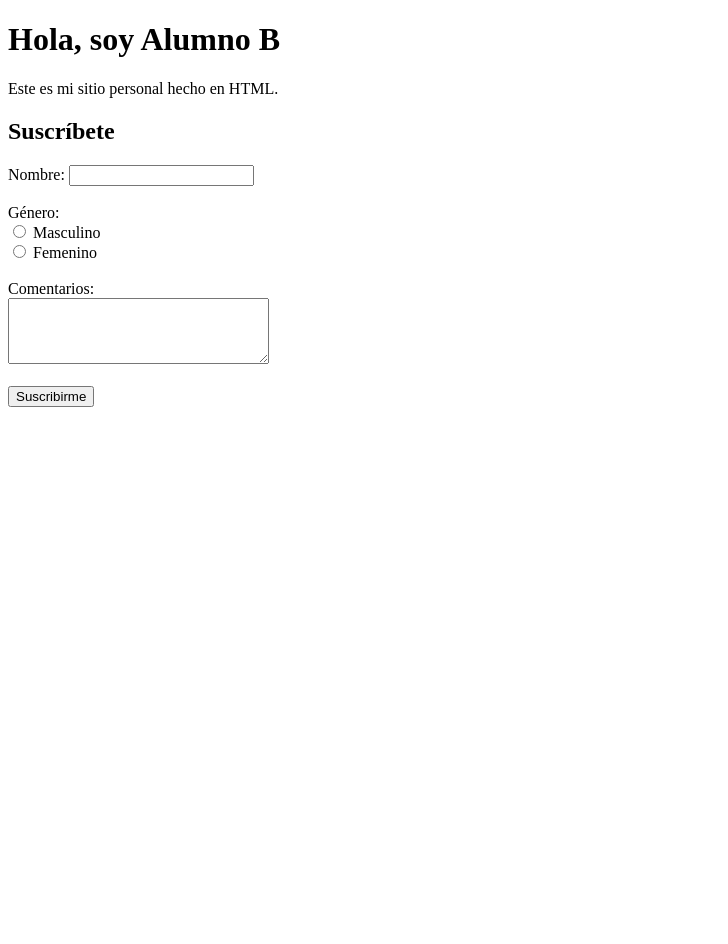
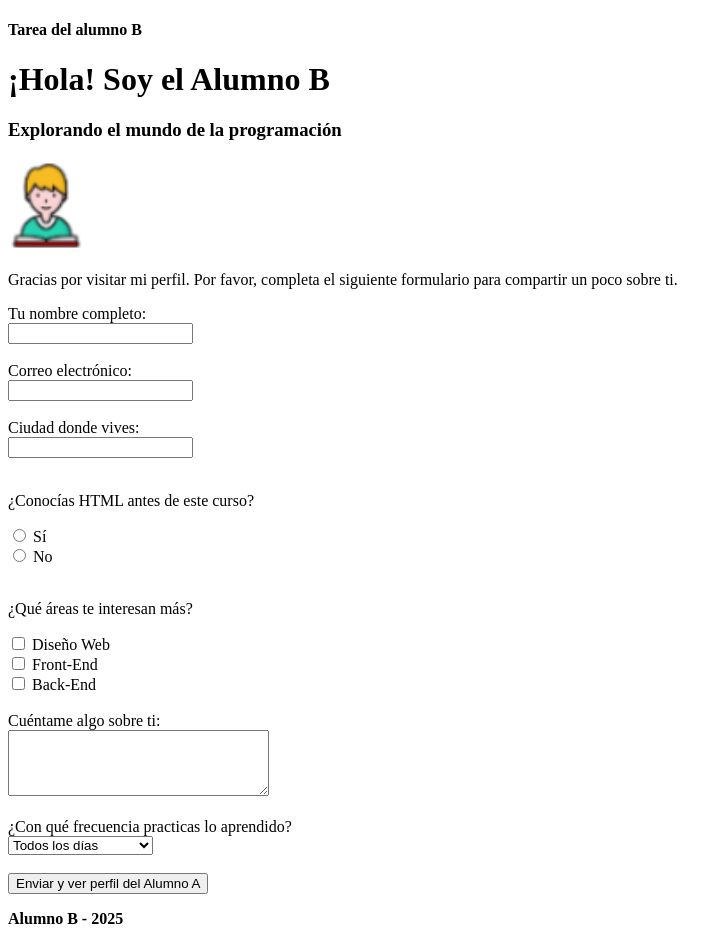
Before and after one commit to Hector2812/PrograWeb_Arrasco_Obradovich, a plain HTML site: page alumnoB/index.html in a window 1280 px wide. Shown: the whole page, without its empty margins (0-728 px from the left). Before the commit the page ends 800 px from the top, so only its background shows below. Drawn offline with Linux system fonts and the light colour scheme.

Commit message:
Primera versión de la página de alumnoB

```diff
--- a/alumnoB/index.html
+++ b/alumnoB/index.html
@@ -2,27 +2,56 @@
 <html lang="es">
 <head>
   <meta charset="UTF-8">
-  <title>Perfil de Alumno B</title>
+  <title>Alumno B</title>
 </head>
 <body>
-  <h1>Hola, soy Alumno B</h1>
-  <p>Este es mi sitio personal hecho en HTML.</p>
 
-  <h2>Suscríbete</h2>
-  <form action="#" method="post">
-    <label for="nombre">Nombre:</label>
+  <h4>Tarea del alumno B</h4>
+  <h1>¡Hola! Soy el Alumno B</h1>
+  <h3>Explorando el mundo de la programación</h3>
+
+  <img src="imagen.png" alt="Alumno B" width="80">
+
+  <p>Gracias por visitar mi perfil. Por favor, completa el siguiente formulario para compartir un poco sobre ti.</p>
+
+  <form>
+    <label for="nombre">Tu nombre completo:</label><br>
     <input type="text" id="nombre" name="nombre"><br><br>
 
-    <label for="genero">Género:</label><br>
-    <input type="radio" id="masculino" name="genero" value="M">
-    <label for="masculino">Masculino</label><br>
-    <input type="radio" id="femenino" name="genero" value="F">
-    <label for="femenino">Femenino</label><br><br>
+    <label for="correo">Correo electrónico:</label><br>
+    <input type="email" id="correo" name="correo"><br><br>
 
-    <label for="comentarios">Comentarios:</label><br>
-    <textarea id="comentarios" name="comentarios" rows="4" cols="30"></textarea><br><br>
+    <label for="ciudad">Ciudad donde vives:</label><br>
+    <input type="text" id="ciudad" name="ciudad"><br><br>
 
-    <input type="submit" value="Suscribirme">
+    <p>¿Conocías HTML antes de este curso?</p>
+    <input type="radio" id="si" name="html_prev" value="Sí">
+    <label for="si">Sí</label><br>
+    <input type="radio" id="no" name="html_prev" value="No">
+    <label for="no">No</label><br><br>
+
+    <p>¿Qué áreas te interesan más?</p>
+    <input type="checkbox" id="diseno" name="interes" value="Diseño Web">
+    <label for="diseno">Diseño Web</label><br>
+    <input type="checkbox" id="frontend" name="interes" value="Front-End">
+    <label for="frontend">Front-End</label><br>
+    <input type="checkbox" id="backend" name="interes" value="Back-End">
+    <label for="backend">Back-End</label><br><br>
+
+    <label for="comentario">Cuéntame algo sobre ti:</label><br>
+    <textarea id="comentario" name="comentario" rows="4" cols="30"></textarea><br><br>
+
+    <label for="frecuencia">¿Con qué frecuencia practicas lo aprendido?</label><br>
+    <select id="frecuencia" name="frecuencia">
+      <option value="todos">Todos los días</option>
+      <option value="semanal">Una vez por semana</option>
+      <option value="ocasional">Ocasionalmente</option>
+    </select><br><br>
+
+    <input type="submit" value="Enviar y ver perfil del Alumno A">
   </form>
+
+  <p><strong>Alumno B - 2025</strong></p>
+
 </body>
 </html>
```
Also changed, not shown: alumnoB/imagen.png (added).
